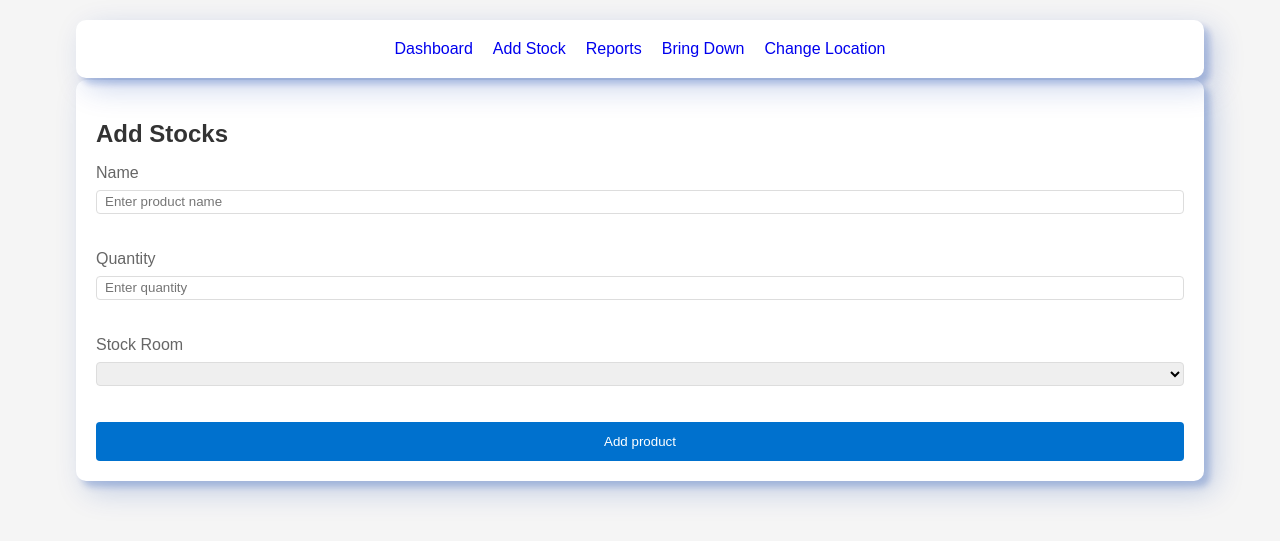
After one commit to Nil-Vaghela/Inventory_GSU, a Flask app: template templates/Add_Stocks.html in a window 1280 px wide. The commit adds this page. Shown: the top 541 px of the page. Run offline with Flask 3, Linux system fonts and the light colour scheme; the template is opened without the code that fills it, so the values that code supplies are empty.

Commit message:
Add Products Working

```diff
--- /dev/null
+++ b/Database/Temp.py
@@ -0,0 +1,4 @@
+class SessionData:
+    def Session(Locationname):
+        SavedLocation =  Locationname
+        return SavedLocation
--- a/app.py
+++ b/app.py
@@ -1,8 +1,14 @@
 from flask import Flask, render_template, redirect, url_for, request
 from Location import location
+from Addstocks import Add_Stocks
+from Database import Temp
+
+app = Flask(__name__)
 
 
-app = Flask(__name__)
+# to store selected Location
+
+LocationNames = Temp.SessionData.Session("")
 
 
 @app.route('/', methods=['GET','POST'])
@@ -19,7 +25,23 @@ def Dashboard():
     if request.method == "POST":
         location_name = request.form["LocationName"]
         location_name = location_name[:-5]
-        return render_template("dashboard.html",LocationName = location_name)
+        global LocationNames
+        LocationNames = Temp.SessionData.Session(location_name)
+        return render_template("dashboard.html",LocationName = LocationNames)
+    return render_template("dashboard.html",LocationName = LocationNames)
+
+@app.route('/AddStocks',methods=["GET","POST"])
+def AddProducts():
+    Fetch_Columns = Add_Stocks.AddProudctsPage.Fetchstocks(LocationNames)
+
+    if request.method == "POST":
+        StockName = request.form["productName"]
+        StockQuantity = request.form["productQuantity"]
+        StockRoomName = request.form["stockRoom"]
+        Add_Stocks.AddProudctsPage.addStocks(ProductName=StockName,Quantity=StockQuantity,Stockroom=StockRoomName,LocationName=LocationNames)
+        return render_template("Add_Stocks.html",stock_names = Fetch_Columns)
+
+    return render_template("Add_Stocks.html",stock_names = Fetch_Columns)
 
 
 
--- /dev/null
+++ b/static/css/AddStocks.css
@@ -0,0 +1,96 @@
+.navbar {
+    display: flex;
+    justify-content: center;
+    position: relative;
+    text-align: center;
+  }
+.navbar a{
+    margin: 0 10px;
+    text-decoration: none;
+}
+.navbar a.active{
+    content: '';
+}
+
+body {
+    margin: 0;
+    font-family: Arial, sans-serif;
+    background-color: whitesmoke;
+    color: #333;
+    display: flex;
+    justify-content: center;
+    align-items:center; /* Align items to the start of the cross axis */
+    flex-direction: column;
+   /* Use min-height to ensure body expands with content */
+}
+
+.navcontainer {
+    position: fixed;
+    top: 0;
+    justify-content: center;
+    background-color: #fff;
+    box-shadow: 10px 10px 30px rgba(0, 57, 166, 0.217), 6px 6px 6px rgba(0, 57, 166, 0.217);
+    border-radius: 10px;
+    overflow: hidden;
+    width: 85%;
+    margin: 20px auto; /* Center the navcontainer */
+    padding: 20px;
+    z-index: 10; /* Ensures nav is above other content */
+}
+
+
+#store-icon {
+    color: white;
+}
+
+.container {
+    background-color: #fff;
+    box-shadow: 10px 10px 30px rgba(0, 58, 166, 0.217), 6px 6px 6px rgba(0, 57, 166, 0.217);
+    border-radius: 10px;
+    overflow: visible; /* Change to visible to ensure content is not clipped */
+    width: 85%;
+    padding: 20px;
+    margin-top: 10vh; /* Adjust this value based on the actual height of the navbar */
+    margin-bottom: 20px;
+}
+
+h2 {
+    color: #333;
+    margin-bottom: 1rem;
+}
+
+.form-group {
+    margin-bottom: 20px;
+}
+
+label {
+    display: block;
+    margin-bottom: 0.5rem;
+    color: #666;
+}
+
+input[type="text"],
+select {
+    width: 100%;
+    padding: 0.5rem;
+    margin-bottom: 1rem;
+    border: 1px solid #ddd;
+    border-radius: 4px;
+    box-sizing: border-box;
+    height: 3vh;
+}
+
+.btn {
+    width: 100%;
+    padding: 0.75rem;
+    border: none;
+    border-radius: 4px;
+    background-color: #0071CE;
+    color: white;
+    cursor: pointer;
+    transition: background-color 0.3s ease;
+}
+
+.btn:hover {
+    background-color: #0071CE;
+}
--- /dev/null
+++ b/templates/Add_Stocks.html
@@ -0,0 +1,47 @@
+<!DOCTYPE html>
+<html lang="en">
+<head>
+    <meta charset="UTF-8">
+    <meta name="viewport" content="width=device-width, initial-scale=1.0">
+    <title>Add Stocks</title>
+    <link rel="stylesheet" href="/static/css/AddStocks.css">
+    <link rel="stylesheet" href="https://cdnjs.cloudflare.com/ajax/libs/font-awesome/6.5.1/css/all.min.css" integrity="sha512-DTOQO9RWCH3ppGqcWaEA1BIZOC6xxalwEsw9c2QQeAIftl+Vegovlnee1c9QX4TctnWMn13TZye+giMm8e2LwA==" crossorigin="anonymous" referrerpolicy="no-referrer" />
+</head>
+<body>
+    <div class="navcontainer">
+        <div class="navbar">
+            <a href="/Dashboard" class="active">Dashboard</a>
+            <a href="/AddStocks">Add Stock</a>
+            <a href="/">Reports</a>
+            <a href="ListToBringDown">Bring Down</a>
+            <a href="/">Change Location</a>
+        </div>
+    </div>
+
+    <div class="container">
+        <form id="popupForm" method="post" action="{{ url_for('AddProducts') }}">
+            <h2>Add Stocks</h2>
+            <div class="form-group">
+                <label for="productName">Name</label>
+                <input type="text" id="productName" name="productName" placeholder="Enter product name">
+            </div>
+            <div class="form-group">
+                <label for="productQuantity">Quantity</label>
+                <input type="text" id="productQuantity" name="productQuantity" placeholder="Enter quantity">
+            </div>
+            <div class="form-group">
+                <label for="stockRoom">Stock Room</label>
+                <select id="stockRoom" name="stockRoom">
+                    {% for names in stock_names %}
+                    <option value="{{ names }}">{{ names }}</option>
+                    {% endfor %}
+                </select>
+            </div>
+            <button type="submit" class="btn">Add product</button>
+        </form>
+    </div>
+
+
+
+</body>
+</html>
--- a/templates/dashboard.html
+++ b/templates/dashboard.html
@@ -10,11 +10,11 @@
 </head>
 <div class="navcontainer">
     <div class="navbar">
-        <a href="/" class="active">Dashboard</a>
-        <a href="/">Add Stock</a>
+        <a href="/Dashboard" class="active">Dashboard</a>
+        <a href="/AddStocks">Add Stock</a>
         <a href="/">Reports</a>
         <a href="ListToBringDown">Bring Down</a>
-        <a href="ListToBringDown">Change Location</a>
+        <a href="/">Change Location</a>
     </div>
 </div>
 
--- a/templates/location.html
+++ b/templates/location.html
@@ -87,7 +87,7 @@
             border-radius: 5px;
             box-shadow: 3px 2px 20px rgba(0, 57, 166, 0.19), 3px 3px 3px rgba(0, 57, 166, 0.423);
             margin: 10px auto;
-            color: rgb(0, 0, 0);
+            color: rgb(224, 192, 192);
             cursor: pointer;
             transition: background-color 0.3s ease;
             font-family: Arial, sans-serif;
@@ -95,7 +95,7 @@
         }
 
         .btn:hover {
-            box-shadow: 10px 10px 30px rgba(0, 57, 166, 0.19), 6px 6px 6px rgba(0, 57, 166, 0.423);
+            box-shadow: 10px 10px 20px rgba(0, 57, 166, 0.19), 3px 3px 3px rgba(0, 57, 166, 0.423);
         }
 
         .overlay {
```
Also changed, not shown: Addstocks/Add_Stocks.py (added, +25 -0 lines), CodePractice/DeleteAfter.py (+5 -3 lines), templates/Add_Products.html (deleted, +0 -187 lines), 2 other files.
